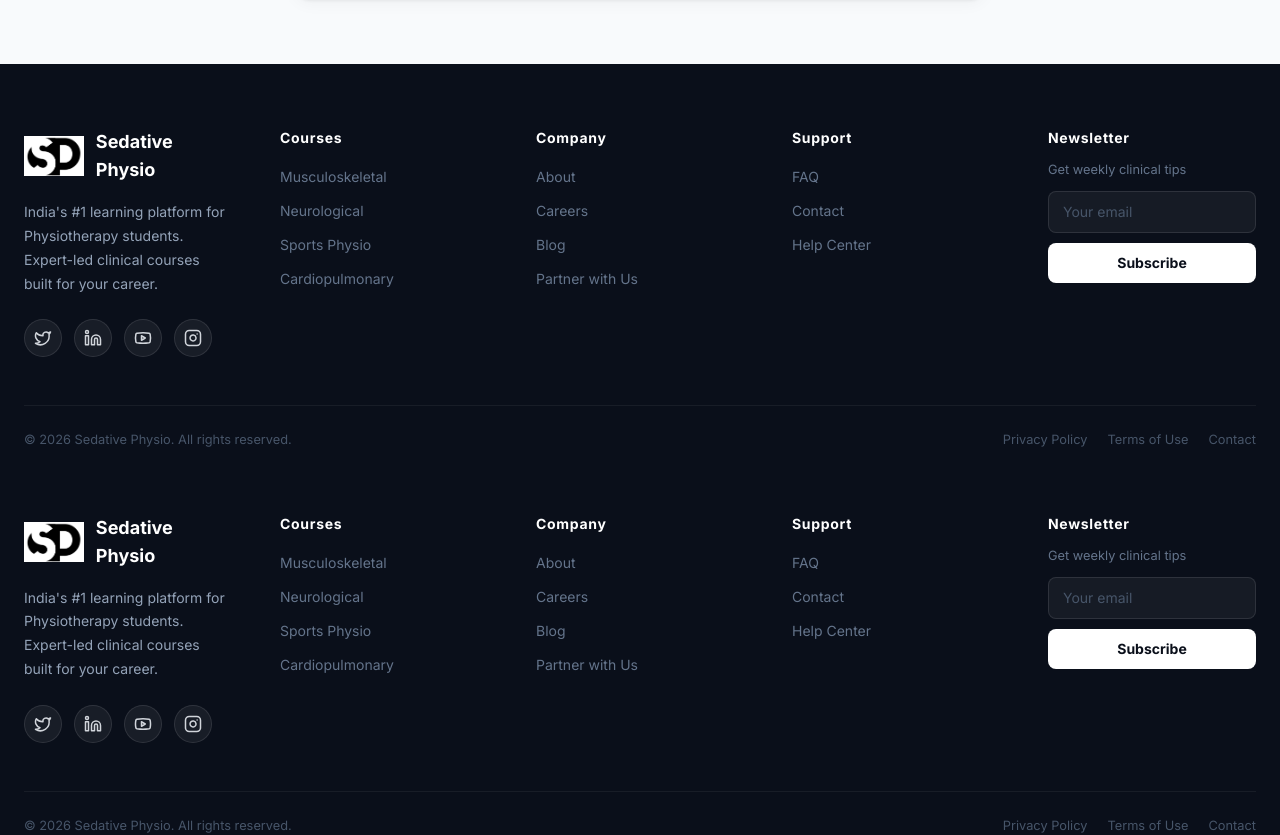
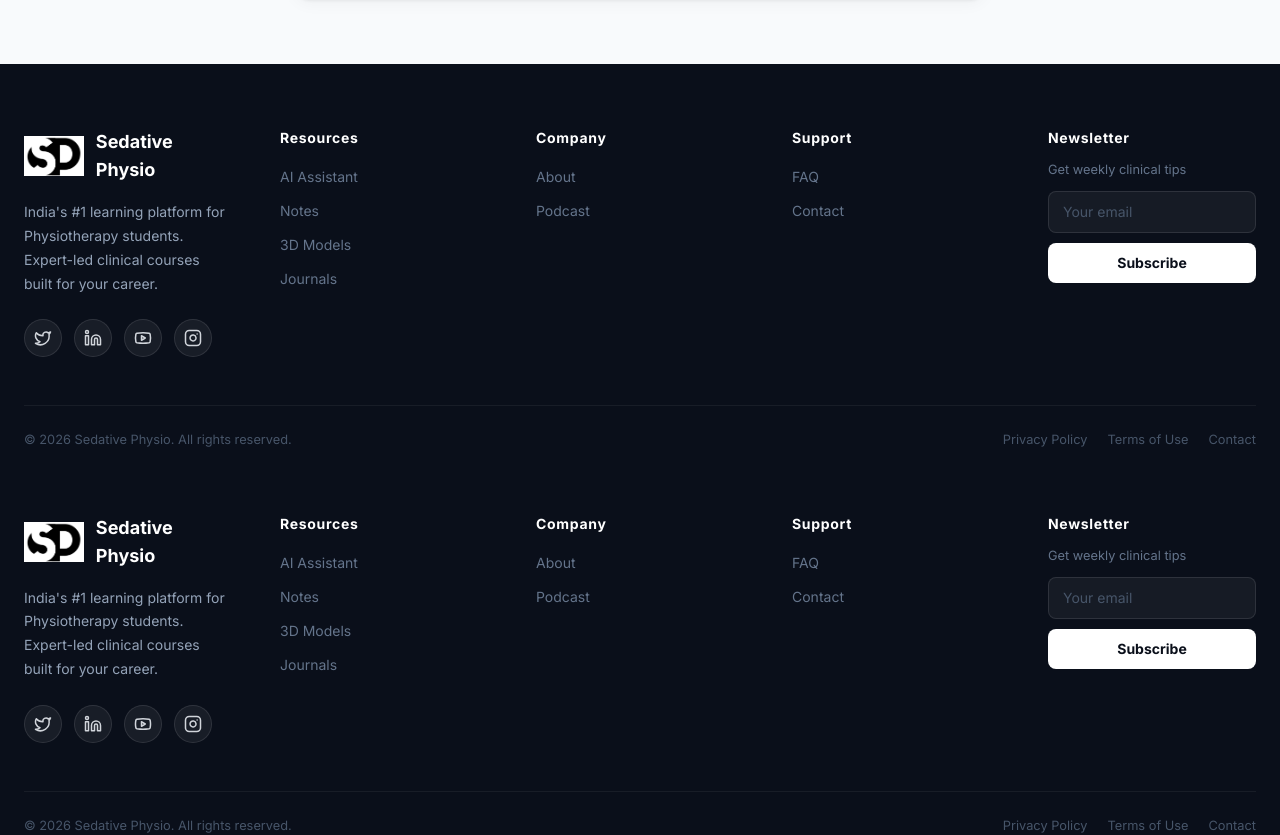
Before and after one commit to Yash7256/Sedative-Physio-Blog, a Next.js app: page /terms in a window 1280 px wide. Shown: the part 4860-5695 px from the top of the page. Built offline with nearby package versions, Linux system fonts and the light colour scheme; no server answers.

Commit message:
Improved Footer

```diff
--- a/src/components/Footer.tsx
+++ b/src/components/Footer.tsx
@@ -9,29 +9,27 @@
 
   const footerColumns = [
     {
-      title: "Courses",
+      title: "Resources",
       links: [
-        { label: "Musculoskeletal", href: "#" },
-        { label: "Neurological", href: "#" },
-        { label: "Sports Physio", href: "#" },
-        { label: "Cardiopulmonary", href: "#" },
+        { label: "AI Assistant", href: "/ai-chat" },
+        { label: "Notes", href: "/notes" },
+        { label: "3D Models", href: "/models" },
+        { label: "Journals", href: "/resources" },
       ],
     },
     {
       title: "Company",
       links: [
         { label: "About", href: "/about" },
-        { label: "Careers", href: "#" },
-        { label: "Blog", href: "/blog" },
-        { label: "Partner with Us", href: "#" },
+        { label: "Podcast", href: "/podcast" },
+
       ],
     },
     {
       title: "Support",
       links: [
-        { label: "FAQ", href: "#" },
+        { label: "FAQ", href: "/" },
         { label: "Contact", href: "/contact" },
-        { label: "Help Center", href: "#" },
       ],
     },
   ];
```
